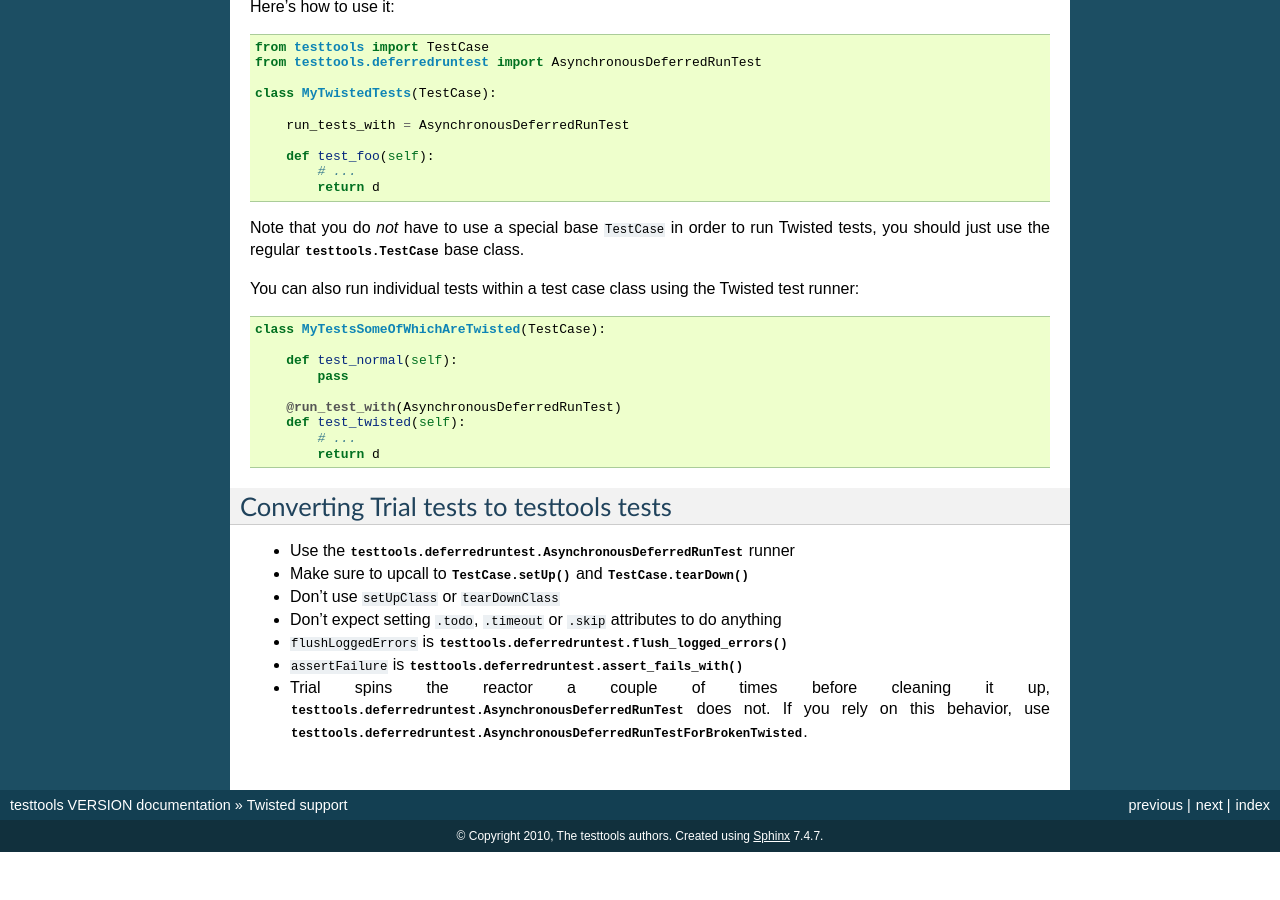
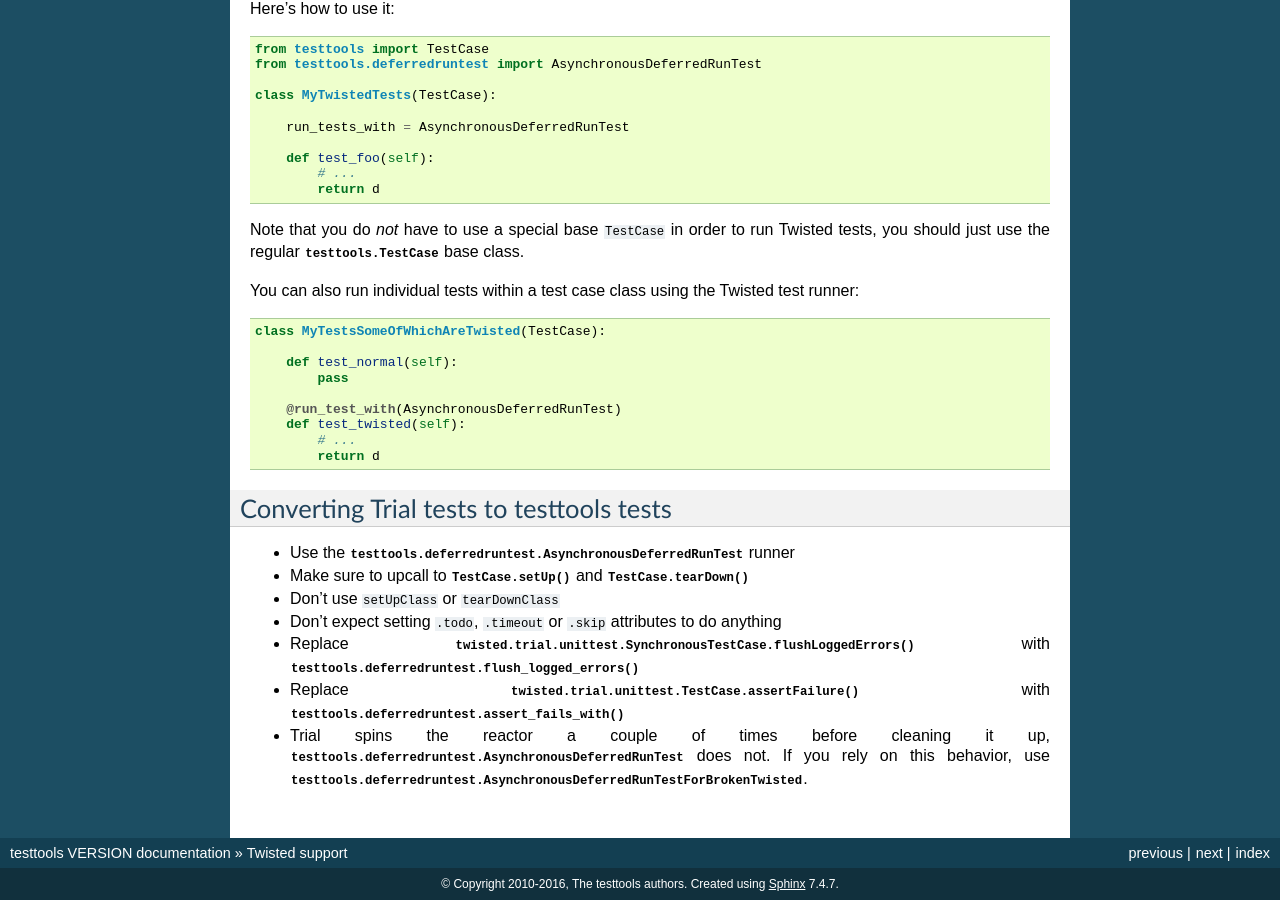
Before and after one commit to testing-cabal/testtools, a Sphinx documentation site: the page built from doc/twisted-support.rst, in a window 1280 px wide and 900 px high, scrolled down 860 px. Built offline with Sphinx 7.4.7, drawn with Linux system fonts in a browser that asks for light colours; pages that are not in the unit, such as notebooks, are missing from menus; before the commit the page ends 1712 px from its top, so only the background shows below that; some of the changed text lies outside the part shown.

Commit message:
Link to Twisted API docs

```diff
--- a/doc/conf.py
+++ b/doc/conf.py
@@ -22,7 +22,10 @@
 
 # Add any Sphinx extension module names here, as strings. They can be extensions
 # coming with Sphinx (named 'sphinx.ext.*') or your custom ones.
-extensions = ['sphinx.ext.autodoc']
+extensions = [
+    'sphinx.ext.autodoc',
+    'sphinx.ext.intersphinx',
+]
 
 # Add any paths that contain templates here, relative to this directory.
 templates_path = ['_templates']
@@ -38,7 +41,7 @@
 
 # General information about the project.
 project = u'testtools'
-copyright = u'2010, The testtools authors'
+copyright = u'2010-2016, The testtools authors'
 
 # The version info for the project you're documenting, acts as replacement for
 # |version| and |release|, also used in various other places throughout the
@@ -192,3 +195,8 @@
 
 # If false, no module index is generated.
 #latex_use_modindex = True
+
+intersphinx_mapping = {
+    'python': ('https://docs.python.org/2', None),
+    'twisted': ('https://twistedmatrix.com/documents/current/api/', None),
+}
--- a/doc/twisted-support.rst
+++ b/doc/twisted-support.rst
@@ -5,24 +5,20 @@
 ------------------
 
 testtools provides support for making assertions about synchronous
-:py:class:`Deferred`\s.
+:py:class:`twisted.internet.defer.Deferred`\s.
 
 A "synchronous" :py:class:`.Deferred` is one that does not need the reactor or
 any other asynchronous process in order to fire.
 
-Normal application code can't know when a :py:class:`Deferred` is going to
+Normal application code can't know when a :py:class:`.Deferred` is going to
 fire, because that is generally left up to the reactor. Well-written unit
 tests provide fake reactors, or don't use the reactor at all, so that
-:py:class:`Deferred`\s fire synchronously.
+:py:class:`.Deferred`\s fire synchronously.
 
 These matchers allow you to make assertions about when and how
-:py:class:`Deferred`\s fire, and about what values they fire with.
+:py:class:`.Deferred`\s fire, and about what values they fire with.
 
-See also `Testing Deferreds without the reactor`_.
-
-
-.. _Testing Deferreds without the reactor:
-   http://twistedmatrix.com/documents/current/core/howto/trial.html#testing-deferreds-without-the-reactor
+See also `Testing Deferreds without the reactor`_ and the `Deferred howto`_.
 
 .. autofunction:: testtools._deferredmatchers.successful
 
@@ -36,8 +32,8 @@
 ----------------------------
 
 testtools provides support for running asynchronous Twisted tests: tests that
-return a Deferred_ and run the reactor until it fires and its callback chain
-is completed.
+return a :py:class:`.Deferred` and run the reactor until it fires and its
+callback chain is completed.
 
 Here's how to use it::
 
@@ -79,13 +75,18 @@
 * Don't use ``setUpClass`` or ``tearDownClass``
 * Don't expect setting ``.todo``, ``.timeout`` or ``.skip`` attributes to do
   anything
-* ``flushLoggedErrors`` is
+* Replace
+  :py:meth:`twisted.trial.unittest.SynchronousTestCase.flushLoggedErrors`
+  with
   :py:func:`testtools.deferredruntest.flush_logged_errors`
-* ``assertFailure`` is :py:func:`testtools.deferredruntest.assert_fails_with`
+* Replace :py:meth:`twisted.trial.unittest.TestCase.assertFailure` with
+  :py:func:`testtools.deferredruntest.assert_fails_with`
 * Trial spins the reactor a couple of times before cleaning it up,
   :py:class:`testtools.deferredruntest.AsynchronousDeferredRunTest` does not. If
   you rely on this behavior, use
   :py:class:`testtools.deferredruntest.AsynchronousDeferredRunTestForBrokenTwisted`.
 
 
-.. _Deferred: http://twistedmatrix.com/documents/current/core/howto/defer.html
+.. _Deferred Howto: http://twistedmatrix.com/documents/current/core/howto/defer.html
+.. _Testing Deferreds without the reactor:
+   http://twistedmatrix.com/documents/current/core/howto/trial.html#testing-deferreds-without-the-reactor
```
Also changed, not shown: 1 other file.
